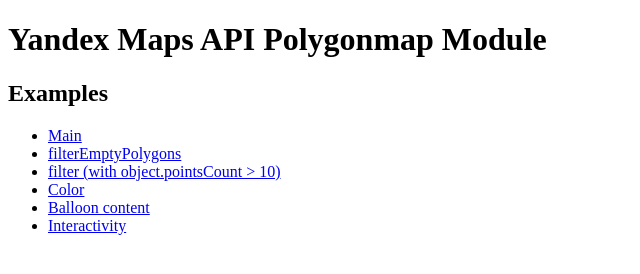
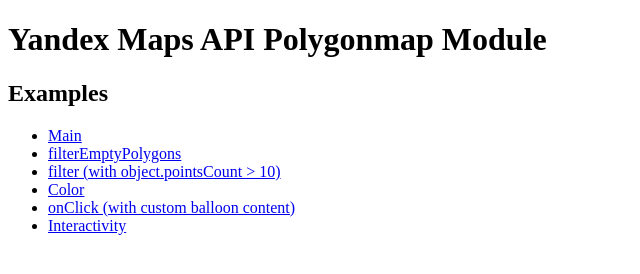
Before and after one commit to smokir/ymaps-polygonmap, a website: page examples/index.html in a window 1280 px wide. Shown: the whole page, without its empty margins (0-640 px from the left). Drawn offline with Linux system fonts and the light colour scheme.

```diff
--- a/examples/index.html
+++ b/examples/index.html
@@ -16,7 +16,7 @@
                 <li><a href="filterEmptyPolygons/">filterEmptyPolygons</a></li>
                 <li><a href="filter/">filter (with object.pointsCount > 10)</a></li>
                 <li><a href="color/">Color</a></li>
-                <li><a href="onClick/">Balloon content</a></li>
+                <li><a href="onClick/">onClick (with custom balloon content)</a></li>
                 <li><a href="interactivity/">Interactivity</a></li>
             </ul>
         </div>
```
